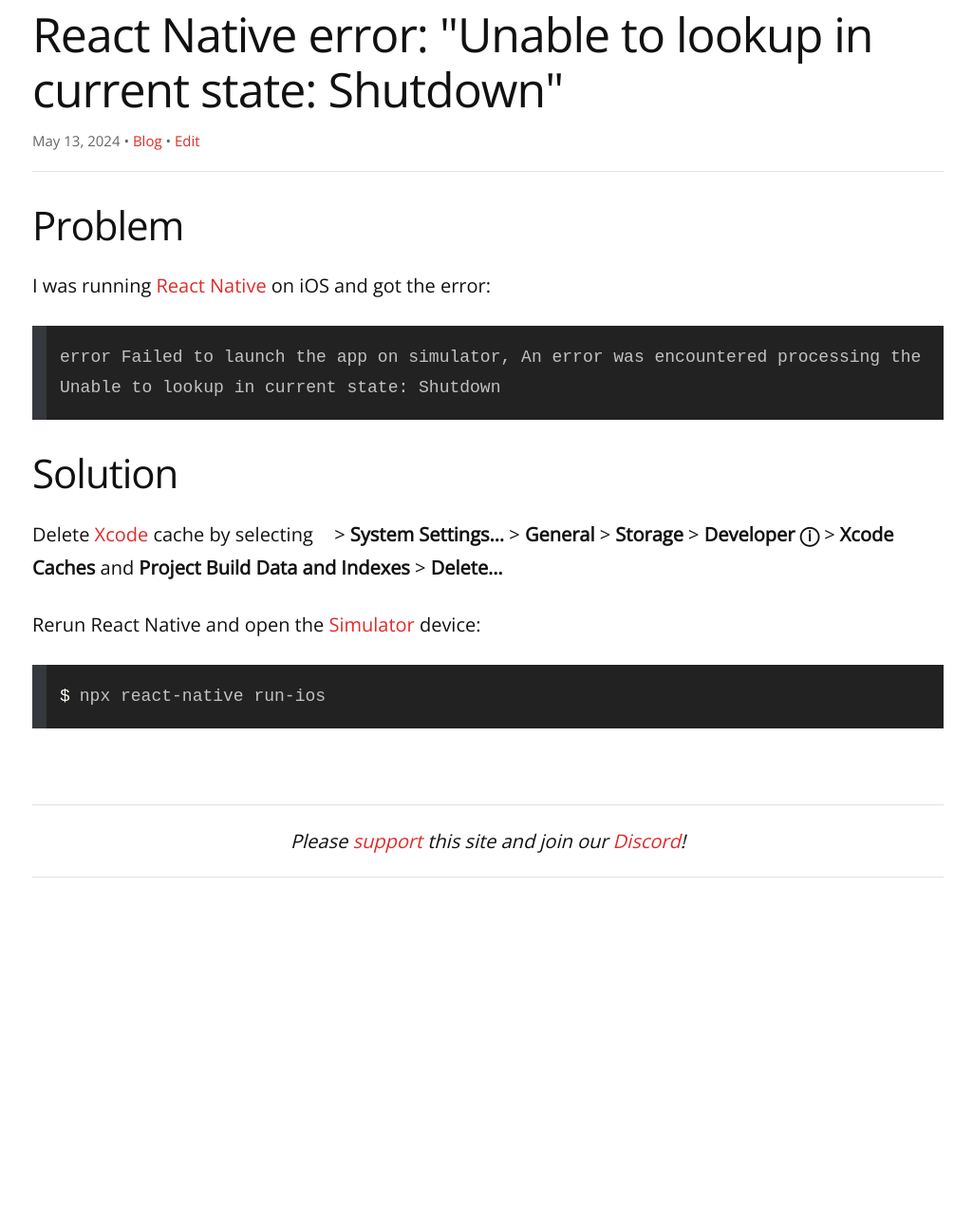
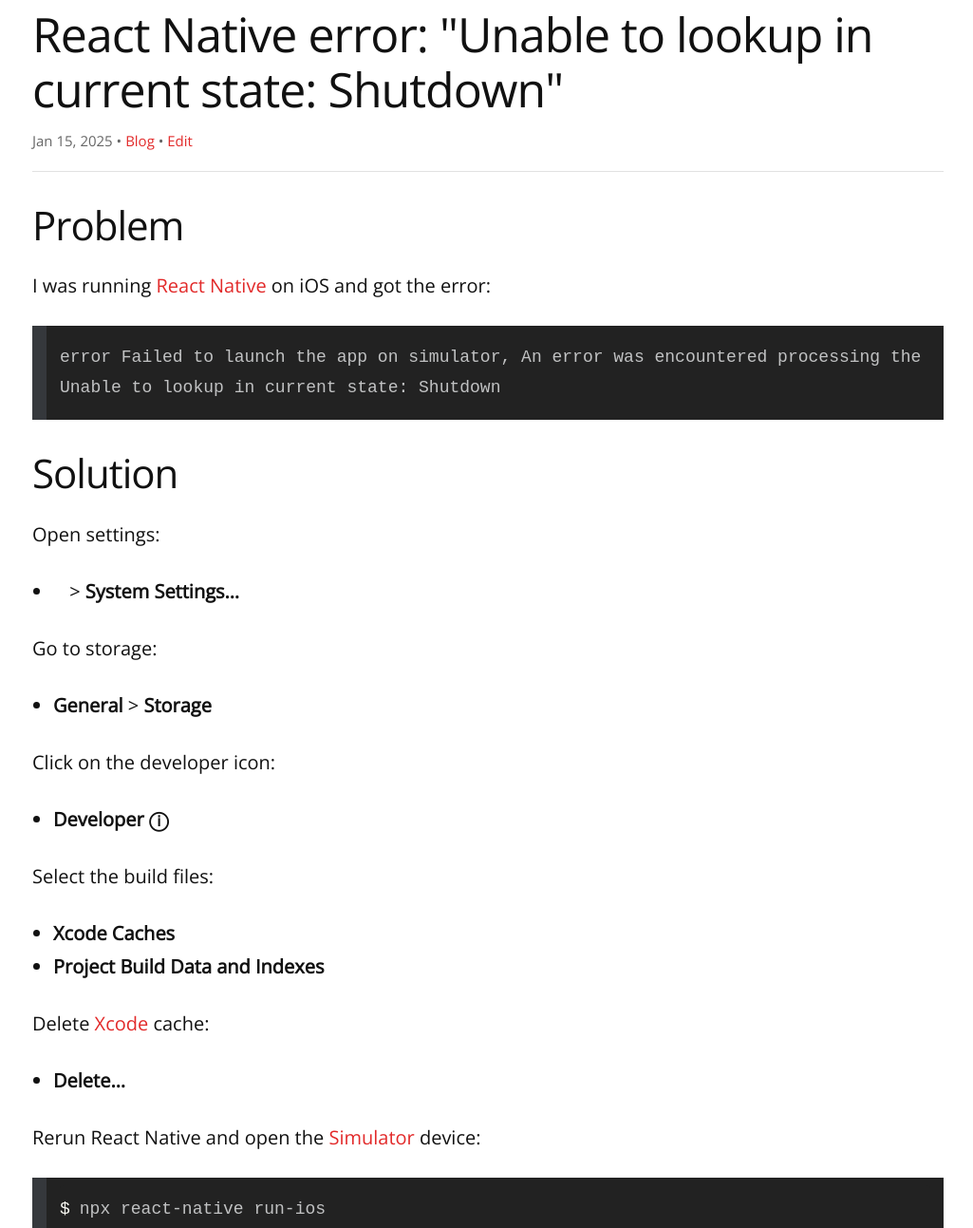
Before and after one commit to remarkablemark/remarkablemark.github.io, a Jekyll site: the page built from _posts/2024/2024-01-29-react-native-error-unable-to-lookup-in-current-state-shutdown.md, in a window 1280 px wide and 1400 px high, cut to the strip 107-1400 px from the top of the window. Shown: the whole strip at 95% size, without its empty margins (126-1151 px from the left). Built offline with Jekyll 4.4.1, drawn with Linux system fonts in a browser that asks for light colours; comment, search, counter and statistics services are not loaded.

Commit message:
refactor(posts): update 'React Native error: "Unable to lookup in current state: Shutdown"'
Post: 2024-01-29-react-native-error-unable-to-lookup-in-current-state-shutdown.md

Present solution in bullet points

```diff
--- a/_posts/2024/2024-01-29-react-native-error-unable-to-lookup-in-current-state-shutdown.md
+++ b/_posts/2024/2024-01-29-react-native-error-unable-to-lookup-in-current-state-shutdown.md
@@ -2,7 +2,7 @@
 layout: post
 title: 'React Native error: "Unable to lookup in current state: Shutdown"'
 date: 2024-01-29 16:07:23
-updated: 2024-05-13 14:00:43
+updated: 2025-01-15 17:53:47
 excerpt: 'How to fix React Native error: "Unable to lookup in current state: Shutdown"'
 categories: react native xcode simulator
 ---
@@ -18,7 +18,26 @@
 
 ## Solution
 
-Delete [Xcode](https://developer.apple.com/xcode/) cache by selecting  > **System Settings...** > **General** > **Storage** > **Developer ⓘ** > **Xcode Caches** and **Project Build Data and Indexes** > **Delete...**
+Open settings:
+
+-  > **System Settings...**
+
+Go to storage:
+
+- **General** > **Storage**
+
+Click on the developer icon:
+
+- **Developer ⓘ**
+
+Select the build files:
+
+- **Xcode Caches**
+- **Project Build Data and Indexes**
+
+Delete [Xcode](https://developer.apple.com/xcode/) cache:
+
+- **Delete...**
 
 Rerun React Native and open the [Simulator](https://developer.apple.com/documentation/xcode/running-your-app-in-simulator-or-on-a-device) device:
 
```
